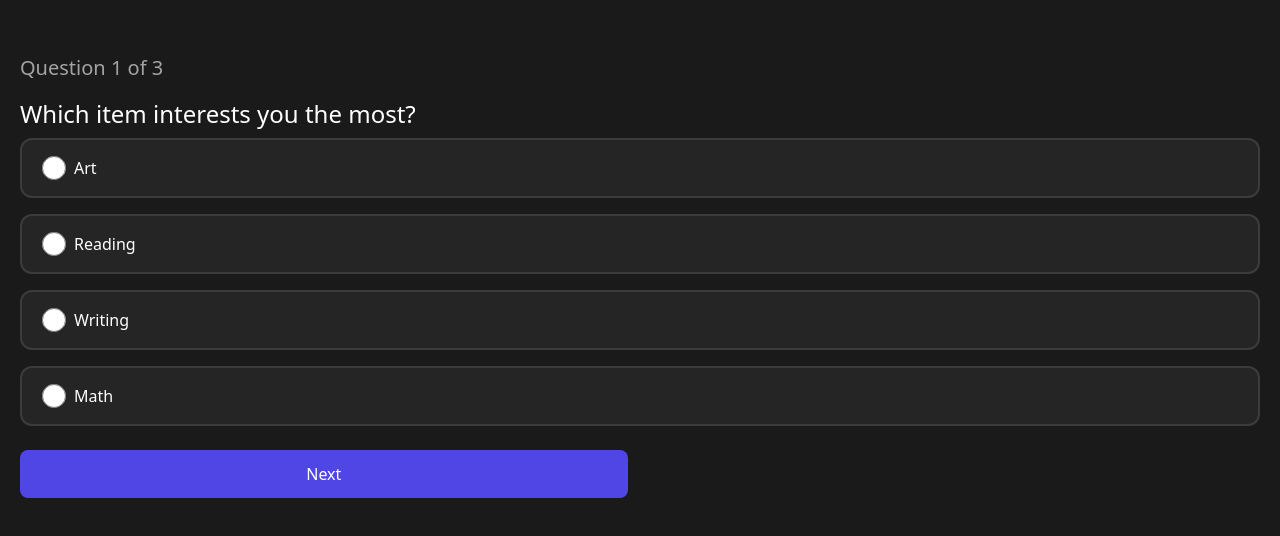
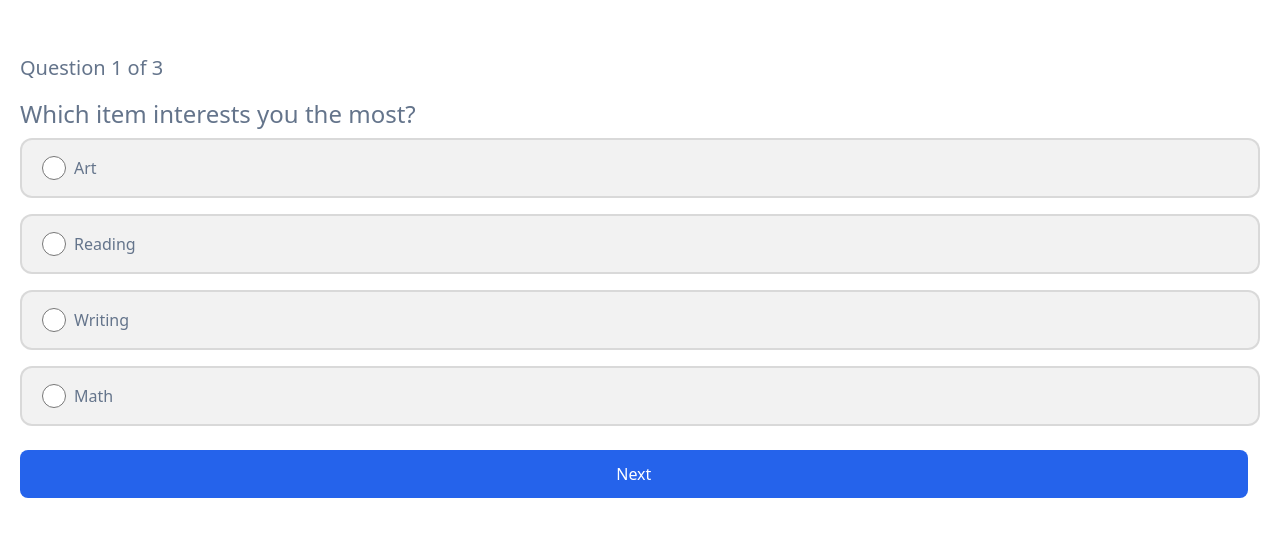
Before and after one commit to Bom-dev/git_team10, a React (Create React App) app: page /quiz in a window 1280 px wide. Shown: the part 144-680 px from the top of the page. Built offline with nearby package versions, Linux system fonts and the light colour scheme.

Commit message:
added theme and fixed button layouts

```diff
--- a/src/Quiz.js
+++ b/src/Quiz.js
@@ -35,26 +35,26 @@ export default function Quiz() {
   };
 
   return (
-    <div className="flex flex-col w-screen px-5 h-screen bg-[#1A1A1A] justify-center items-center">
+    <div className="flex flex-col w-screen px-5 h-screen bg-white justify-center items-center">
         <title>Quiz App</title>
       {selecting ? (
                 <div>
-                    {selectedOptions[0].answerByUser === "Art" ? <h1 className="text-3xl font-semibold text-center text-white">Let's try to be a Graphic Designer!</h1> : null}
-                    {selectedOptions[0].answerByUser === "Reading" ? <h1 className="text-3xl font-semibold text-center text-white">Let's try to be a Data Entry !</h1> : null}
-                    {selectedOptions[0].answerByUser === "Writing" ? <h1 className="text-3xl font-semibold text-center text-white">Let's try to be a UX Researcher!</h1> : null}
-                    {selectedOptions[0].answerByUser === "Math" ? <h1 className="text-3xl font-semibold text-center text-white">Let's try to be a Web Developer!</h1> : null}
+                    {selectedOptions[0].answerByUser === "Art" ? <h1 className="text-3xl font-semibold text-center text-slate-500">Let's try to be a Graphic Designer!</h1> : null}
+                    {selectedOptions[0].answerByUser === "Reading" ? <h1 className="text-3xl font-semibold text-center text-slate-500">Let's try to be a Data Entry !</h1> : null}
+                    {selectedOptions[0].answerByUser === "Writing" ? <h1 className="text-3xl font-semibold text-center text-slate-500">Let's try to be a UX Researcher!</h1> : null}
+                    {selectedOptions[0].answerByUser === "Math" ? <h1 className="text-3xl font-semibold text-center text-slate-500">Let's try to be a Web Developer!</h1> : null}
                     <div className="flex justify-between w-full mt-4 text-white">
                         <button onClick={(e) => window.location.reload(false) }
-                        className="w-[49%] py-3 bg-indigo-600 rounded-lg">Go Back</button>
+                        className="w-[49%] py-3 bg-blue-600 rounded-lg">Go Back</button>
                     </div>
                 </div>
       ) : (
         <>
           <div className="flex flex-col items-start w-full">
-            <h4 className="mt-10 text-xl text-white/60">
+            <h4 className="mt-10 text-xl text-slate-500">
               Question {currentQuestion + 1} of {questions.length}
             </h4>
-            <div className="mt-4 text-2xl text-white">
+            <div className="mt-4 text-2xl text-slate-500">
               {questions[currentQuestion].question}
             </div>
           </div>
@@ -62,7 +62,7 @@ export default function Quiz() {
             {questions[currentQuestion].answerOptions.map((answer, index) => (
               <div
                 key={index}
-                className="flex items-center w-full py-4 pl-5 m-2 ml-0 space-x-2 border-2 cursor-pointer border-white/10 rounded-xl bg-white/5"
+                className="flex items-center w-full py-4 pl-5 m-2 ml-0 space-x-2 border-2 cursor-pointer border-black/10 rounded-xl bg-black/5"
                 onClick={(e) => handleAnswerOption(answer.answer)}
               >
                 <input
@@ -76,26 +76,35 @@ export default function Quiz() {
                   onChange={(e) => handleAnswerOption(answer.answer)}
                   className="w-6 h-6 bg-black"
                 />
-                <p className="ml-6 text-white">{answer.answer}</p>
+                <p className="ml-6 text-slate-500">{answer.answer}</p>
               </div>
             ))}
           </div>
           <div className="flex justify-between w-full mt-4 text-white">
             {currentQuestion === 0? null : <button
               onClick={handlePrevious}
-              className="w-[49%] py-3 bg-indigo-600 rounded-lg"
+              className="w-[49%] py-3 bg-blue-600 rounded-lg"
             >Previous</button> }
 
-            <button
+            { currentQuestion === 0 ? <button
               onClick={
                 currentQuestion + 1 === questions.length
                   ? handleSubmitButton
                   : handleNext
               }
-              className="w-[49%] py-3 bg-indigo-600 rounded-lg"
+              className="w-[99%] py-3 bg-blue-600 rounded-lg"
             >
               {currentQuestion + 1 === questions.length ? "Submit" : "Next"}
-            </button>
+            </button> :<button
+              onClick={
+                currentQuestion + 1 === questions.length
+                  ? handleSubmitButton
+                  : handleNext
+              }
+              className="w-[49%] py-3 bg-blue-600 rounded-lg"
+            >
+              {currentQuestion + 1 === questions.length ? "Submit" : "Next"}
+            </button>}
           </div>
         </>
       )}
```
